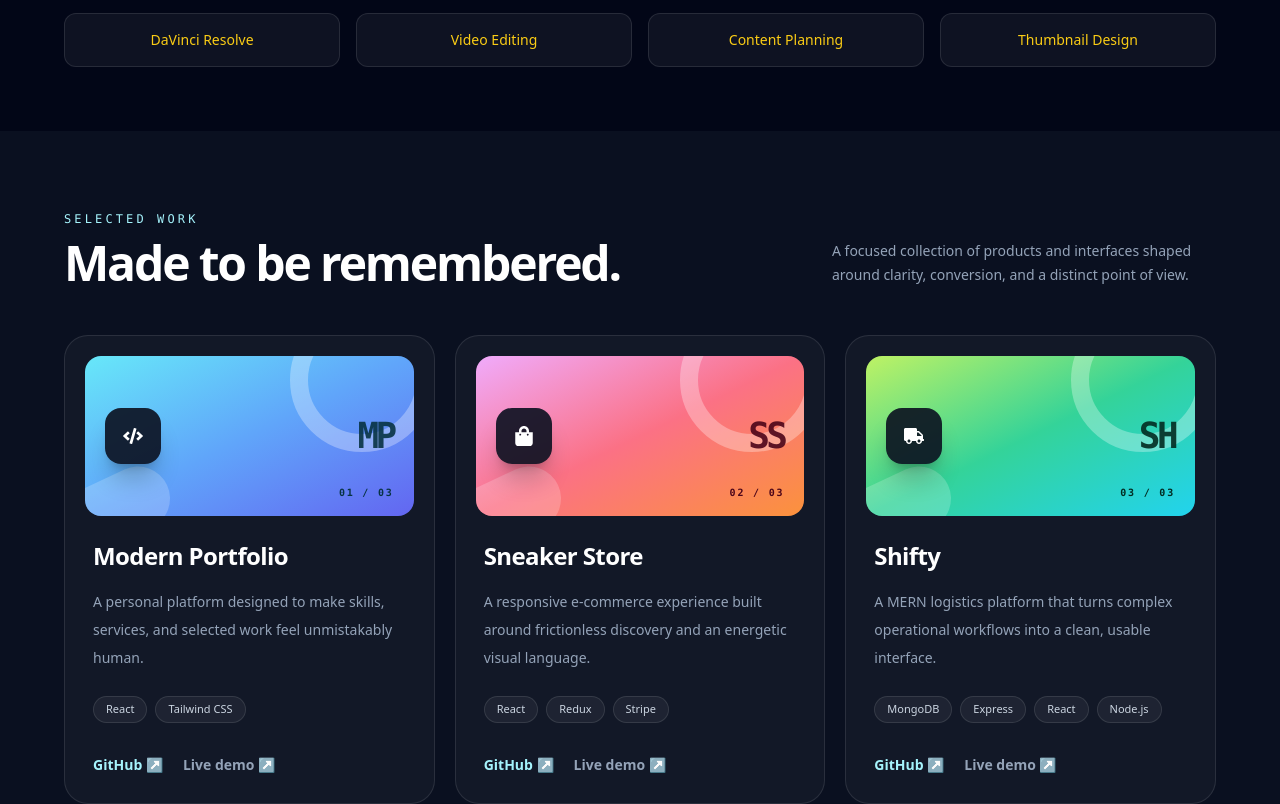
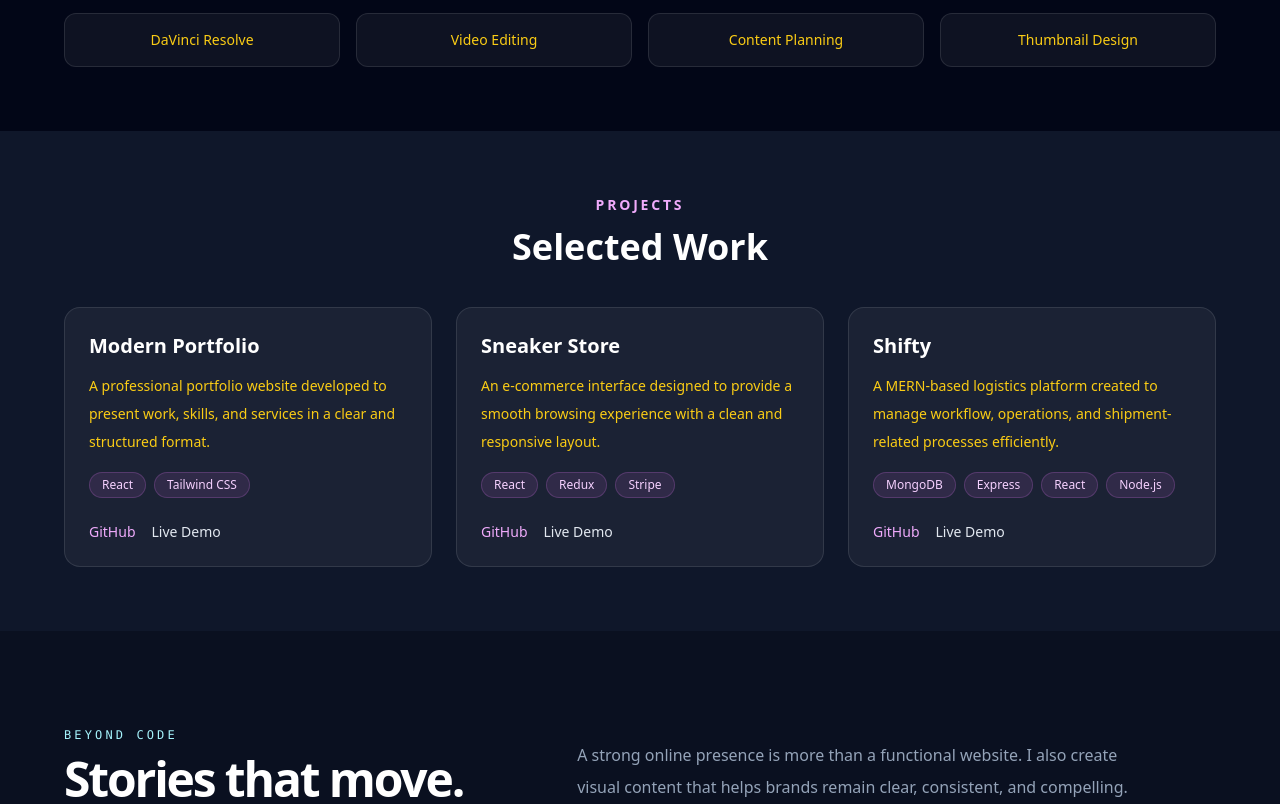
Before and after one commit to zubair2018/live-portfolio, a React (Vite) app: page / in a window 1280 px wide. Shown: the part 1980-2784 px from the top of the page. Built offline with nearby package versions, Linux system fonts and the light colour scheme.

Commit message:
Restore original portfolio design

```diff
--- a/src/components/Projects.jsx
+++ b/src/components/Projects.jsx
@@ -1,43 +1,86 @@
-import { FaCode, FaShoppingBag, FaTruck } from "react-icons/fa";
-
 const projects = [
-  { title: "Modern Portfolio", description: "A personal platform designed to make skills, services, and selected work feel unmistakably human.", tech: ["React", "Tailwind CSS"], github: "https://github.com/your-username/modern-portfolio", demo: "#", mark: "MP", Icon: FaCode, accent: "from-cyan-300 via-blue-400 to-indigo-500", ink: "text-cyan-950" },
-  { title: "Sneaker Store", description: "A responsive e-commerce experience built around frictionless discovery and an energetic visual language.", tech: ["React", "Redux", "Stripe"], github: "https://github.com/your-username/sneaker-store", demo: "#", mark: "SS", Icon: FaShoppingBag, accent: "from-fuchsia-300 via-rose-400 to-orange-400", ink: "text-rose-950" },
-  { title: "Shifty", description: "A MERN logistics platform that turns complex operational workflows into a clean, usable interface.", tech: ["MongoDB", "Express", "React", "Node.js"], github: "https://github.com/your-username/shifty", demo: "#", mark: "SH", Icon: FaTruck, accent: "from-lime-300 via-emerald-400 to-cyan-400", ink: "text-emerald-950" },
+  {
+    title: "Modern Portfolio",
+    description:
+      "A professional portfolio website developed to present work, skills, and services in a clear and structured format.",
+    tech: ["React", "Tailwind CSS"],
+    github: "https://github.com/your-username/modern-portfolio",
+    demo: "#",
+  },
+  {
+    title: "Sneaker Store",
+    description:
+      "An e-commerce interface designed to provide a smooth browsing experience with a clean and responsive layout.",
+    tech: ["React", "Redux", "Stripe"],
+    github: "https://github.com/your-username/sneaker-store",
+    demo: "#",
+  },
+  {
+    title: "Shifty",
+    description:
+      "A MERN-based logistics platform created to manage workflow, operations, and shipment-related processes efficiently.",
+    tech: ["MongoDB", "Express", "React", "Node.js"],
+    github: "https://github.com/your-username/shifty",
+    demo: "#",
+  },
 ];
 
 export default function Projects() {
   return (
-    <section id="works" className="overflow-hidden bg-[#0a1020] px-5 py-20 text-white sm:px-8 lg:px-10">
+    <section id="works" className="bg-slate-900 px-5 py-16 text-white">
       <div className="mx-auto max-w-6xl">
-        <div className="mb-12 flex flex-col justify-between gap-6 sm:flex-row sm:items-end">
-          <div>
-            <p className="font-mono text-xs font-medium uppercase tracking-[0.26em] text-cyan-200">Selected work</p>
-            <h2 className="mt-3 text-4xl font-extrabold tracking-[-0.045em] sm:text-5xl">Made to be remembered.</h2>
-          </div>
-          <p className="max-w-sm text-sm leading-6 text-slate-400">A focused collection of products and interfaces shaped around clarity, conversion, and a distinct point of view.</p>
+        <div className="mb-10 text-center">
+          <p className="mb-3 text-sm font-semibold uppercase tracking-[0.2em] text-fuchsia-300">
+            Projects
+          </p>
+          <h2 className="text-3xl font-bold sm:text-4xl">
+            Selected Work
+          </h2>
         </div>
 
-        <div className="grid gap-5 md:grid-cols-2 xl:grid-cols-3">
-          {projects.map((project, index) => (
-            <article key={project.title} className="group relative overflow-hidden rounded-3xl border border-white/10 bg-white/[0.035] p-5 transition duration-500 hover:-translate-y-2 hover:border-cyan-300/35 hover:bg-white/[0.07] hover:shadow-2xl hover:shadow-cyan-950/30">
-              <div className={`relative flex h-40 items-center justify-between overflow-hidden rounded-2xl bg-gradient-to-br ${project.accent} p-5 ${project.ink}`}>
-                <div className="absolute -right-5 -top-12 h-36 w-36 rounded-full border-[18px] border-white/30" />
-                <div className="absolute bottom-0 left-0 h-16 w-32 -translate-x-10 translate-y-7 rotate-[-25deg] rounded-full bg-white/20" />
-                <div className="relative grid h-14 w-14 place-items-center rounded-2xl bg-[#0a1020]/90 text-xl text-white shadow-xl shadow-black/20 transition duration-500 group-hover:rotate-[-12deg] group-hover:scale-110"><project.Icon /></div>
-                <span className="relative font-mono text-4xl font-black tracking-[-0.1em] opacity-90">{project.mark}</span>
-                <span className="absolute bottom-4 right-5 font-mono text-[10px] font-bold uppercase tracking-[0.18em]">0{index + 1} / 03</span>
+        <div className="grid gap-6 md:grid-cols-2 xl:grid-cols-3">
+          {projects.map((project) => (
+            <div
+              key={project.title}
+              className="rounded-2xl border border-white/10 bg-white/5 p-6 transition hover:border-fuchsia-400/40 hover:bg-white/[0.07]"
+            >
+              <h3 className="text-xl font-semibold text-white">
+                {project.title}
+              </h3>
+              <p className="mt-3 text-sm leading-7 text-yellow-400 ">
+                {project.description}
+              </p>
+
+              <div className="mt-4 flex flex-wrap gap-2">
+                {project.tech.map((tech) => (
+                  <span
+                    key={tech}
+                    className="rounded-full border border-fuchsia-400/20 bg-fuchsia-400/10 px-3 py-1 text-xs text-fuchsia-200"
+                  >
+                    {tech}
+                  </span>
+                ))}
               </div>
-              <div className="px-2 pb-2 pt-6">
-                <h3 className="text-2xl font-bold tracking-tight">{project.title}</h3>
-                <p className="mt-4 text-sm leading-7 text-slate-400">{project.description}</p>
-                <div className="mt-6 flex flex-wrap gap-2">{project.tech.map((tech) => <span key={tech} className="rounded-full border border-white/10 bg-white/[0.05] px-3 py-1 text-[11px] font-medium text-slate-300">{tech}</span>)}</div>
-                <div className="mt-8 flex items-center gap-5 text-sm font-bold">
-                  <a href={project.github} target="_blank" rel="noopener noreferrer" className="text-cyan-200 transition hover:text-white">GitHub ↗</a>
-                  <a href={project.demo} target="_blank" rel="noopener noreferrer" className="text-slate-400 transition hover:text-white">Live demo ↗</a>
-                </div>
+
+              <div className="mt-6 flex gap-4 text-sm font-medium">
+                <a
+                  href={project.github}
+                  target="_blank"
+                  rel="noopener noreferrer"
+                  className="text-fuchsia-300 transition hover:text-fuchsia-200"
+                >
+                  GitHub
+                </a>
+                <a
+                  href={project.demo}
+                  target="_blank"
+                  rel="noopener noreferrer"
+                  className="text-slate-200 transition hover:text-white"
+                >
+                  Live Demo
+                </a>
               </div>
-            </article>
+            </div>
           ))}
         </div>
       </div>
```
